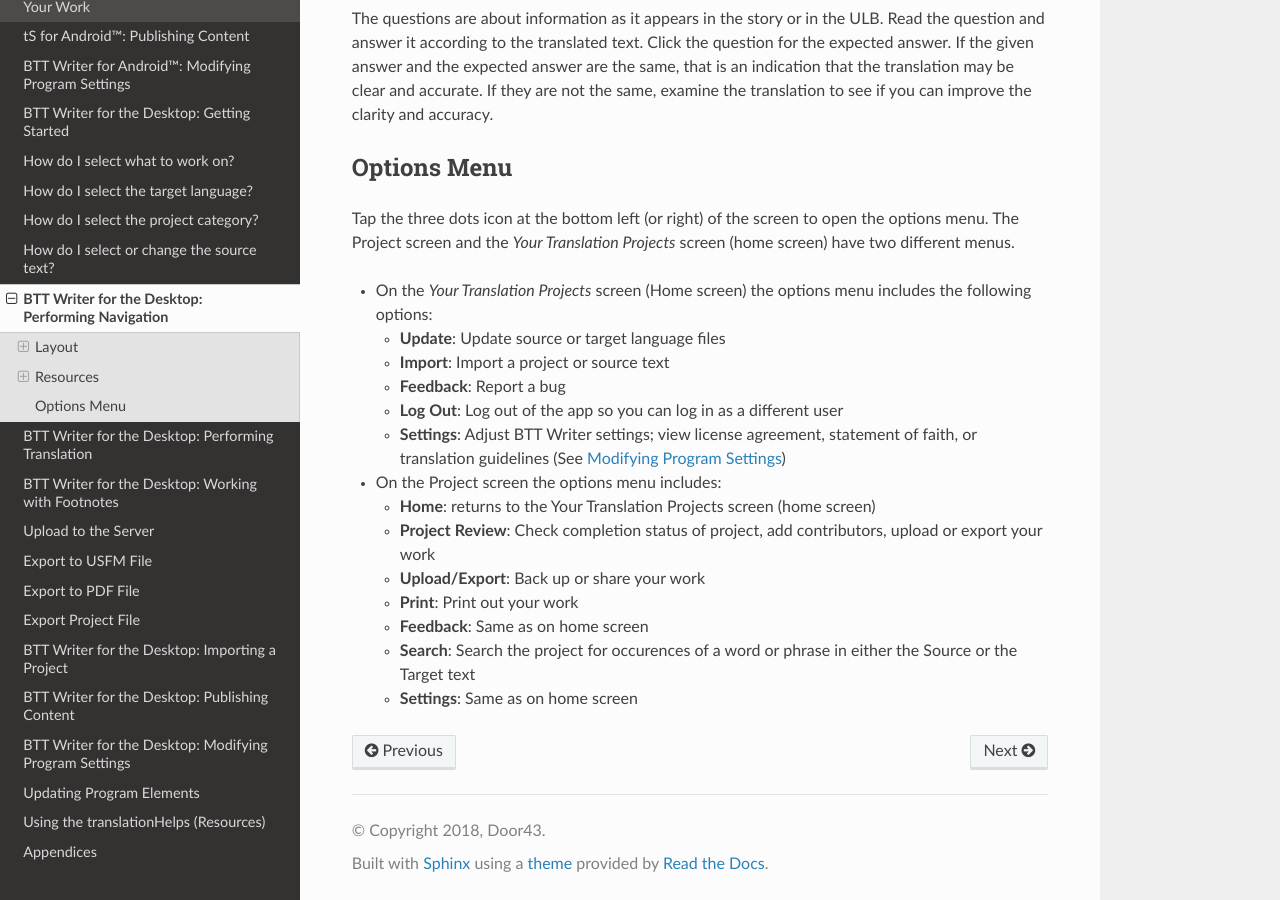
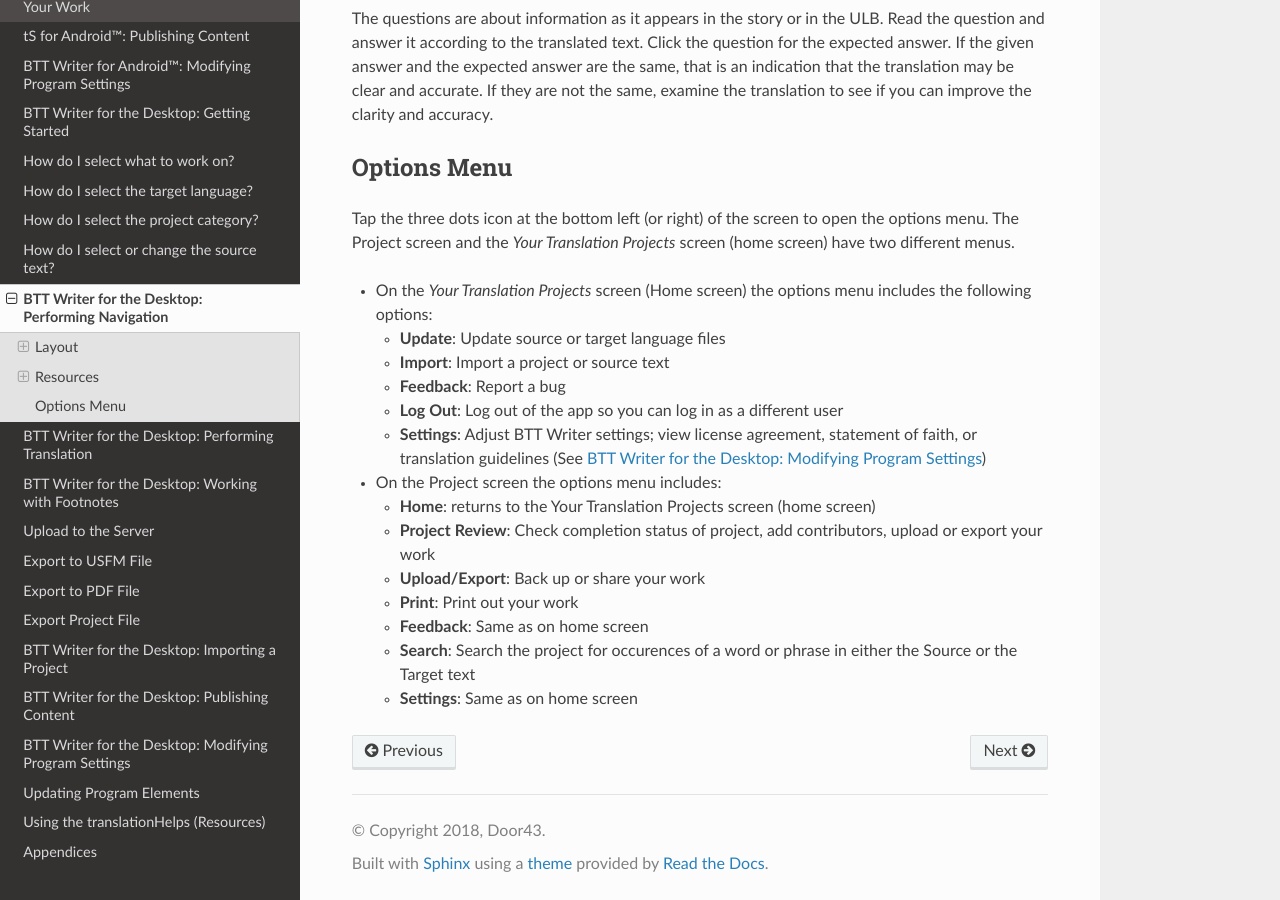
Before and after one commit to mondele/btt-writer-docs, a Sphinx documentation site: the page built from docs/dNavigate.rst, in a window 1280 px wide and 900 px high, scrolled down 4775 px. Built offline with Sphinx 7.4.7 and the Read the Docs theme 2.0.0, drawn with Linux system fonts in a browser that asks for light colours; pages that are not in the unit, such as notebooks, are missing from menus.

Commit message:
Update dNavigate.rst

```diff
--- a/docs/dNavigate.rst
+++ b/docs/dNavigate.rst
@@ -194,7 +194,7 @@
 
   * **Log Out**: Log out of the app so you can log in as a different user
 
-  * **Settings**: Adjust BTT Writer settings; view license agreement, statement of faith, or translation guidelines  (See `Modifying Program Settings <https://github.com/WycliffeAssociates/btt-writer-docs/blob/master/docs/dSettings.rst>`_)
+  * **Settings**: Adjust BTT Writer settings; view license agreement, statement of faith, or translation guidelines  (See `BTT Writer for the Desktop: Modifying Program Settings <https://btt-writer.readthedocs.io/en/latest/dSettings.html>`_)
 
 * On the Project screen the options menu includes:
 
```
